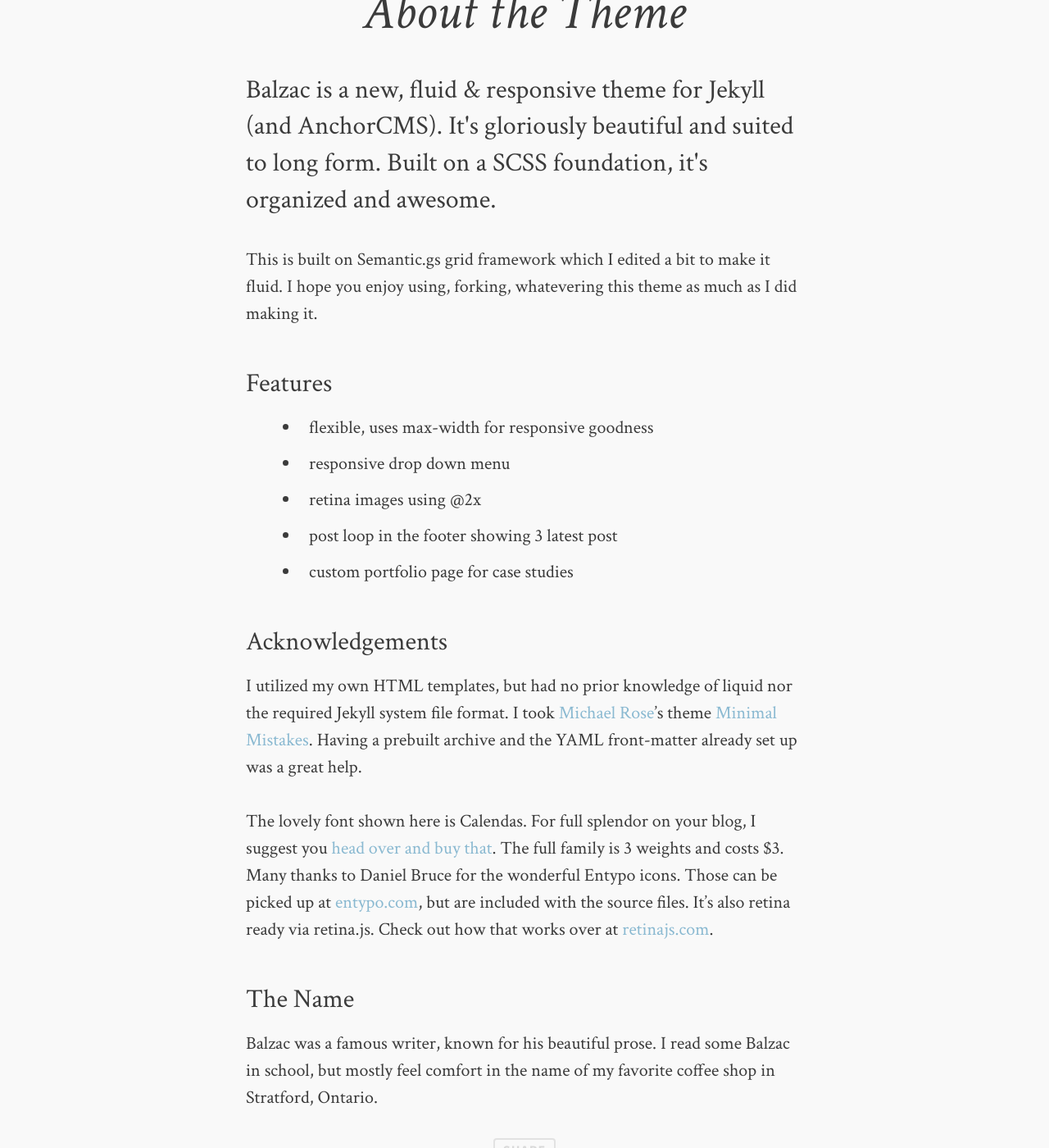
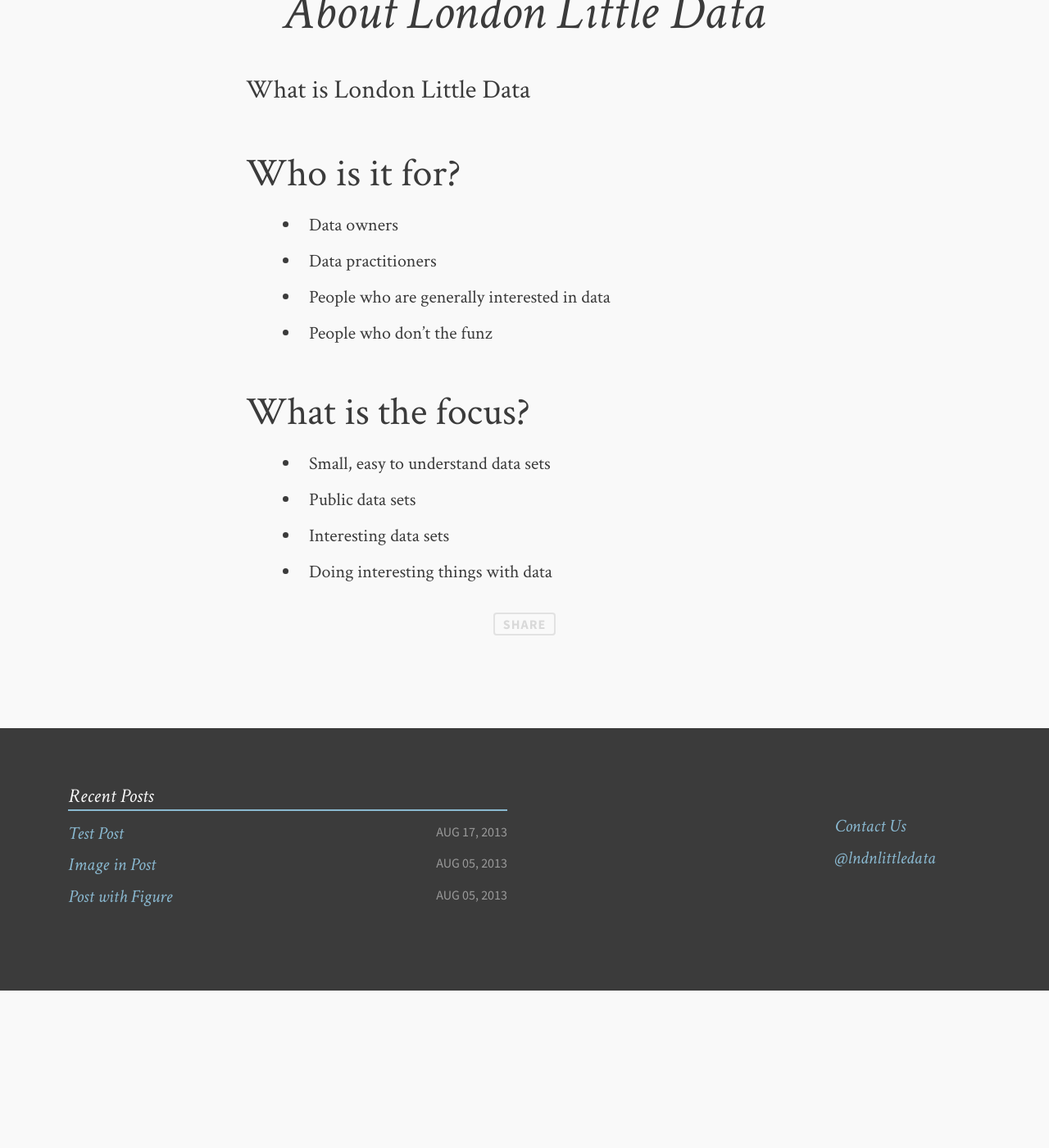
Before and after one commit to londonlittledata/londonlittledata.github.io, a Jekyll site: the page built from about.md, in a window 1280 px wide and 1400 px high, scrolled down 658 px. Shown: the whole window at 82% size. Built offline with Jekyll 4.4.1, drawn with Linux system fonts in a browser that asks for light colours; comment, search, counter and statistics services are not loaded; after the commit the page ends 1866 px from its top, so only the background shows below that.

Commit message:
Change about page to be about LLD

```diff
--- a/about.md
+++ b/about.md
@@ -1,26 +1,23 @@
 ---
 layout: post
 permalink: /about/index.html
-title: About the Theme
-description: Balzac is a new, fluid & responsive theme for Jekyll (and AnchorCMS). It's gloriously beautiful and suited to long form. Built on a SCSS foundation, it's organized and awesome.
-tags: [about, Jekyll, theme, responsive]
+title: About London Little Data
+description: What is London Little Data
+tags: [about]
 image:
   feature: soft-trees.jpg
 ---
 
-This is built on Semantic.gs grid framework which I edited a bit to make it fluid. I hope you enjoy using, forking, whatevering this theme as much as I did making it.
+## Who is it for?
 
-### Features
-* flexible, uses max-width for responsive goodness
-* responsive drop down menu
-* retina images using @2x
-* post loop in the footer showing 3 latest post
-* custom portfolio page for case studies
+- Data owners
+- Data practitioners
+- People who are generally interested in data
+- People who don't the funz
 
-### Acknowledgements
-I utilized my own HTML templates, but had no prior knowledge of liquid nor the required Jekyll system file format. I took [Michael Rose](http://twitter.com/mmistakes)'s theme [Minimal Mistakes](http://mmistakes.github.io/minimal-mistakes/). Having a prebuilt archive and the YAML front-matter already set up was a great help.
+## What is the focus?
 
- The lovely font shown here is Calendas. For full splendor on your blog, I suggest you [head over and buy that](http://calendasplus.com/). The full family is 3 weights and costs $3. Many thanks to Daniel Bruce for the wonderful Entypo icons. Those can be picked up at [entypo.com](http://entypo.com), but are included with the source files. It's also <b>retina ready</b> via retina.js. Check out how that works over at [retinajs.com](http://retinajs.com).
-
-### The Name
-Balzac was a famous writer, known for his beautiful prose. I read some Balzac in school, but mostly feel comfort in the name of my favorite coffee shop in Stratford, Ontario.
+- Small, easy to understand data sets
+- Public data sets
+- Interesting data sets
+- Doing interesting things with data
```
